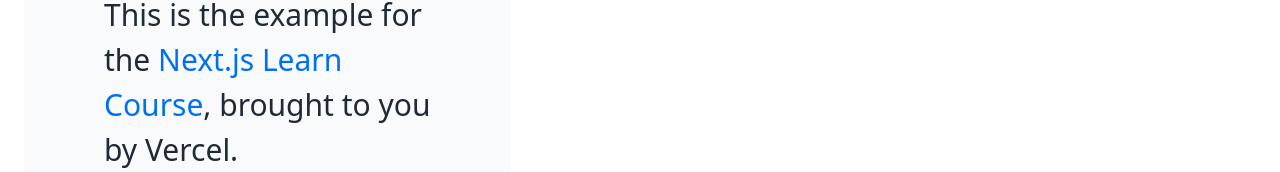
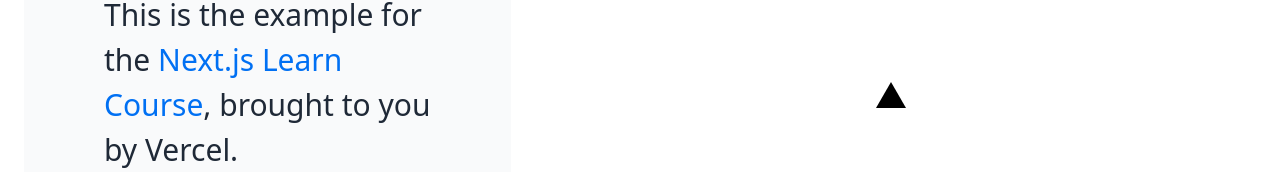
Before and after one commit to fbghk/Nextjs_study_repeat, a Next.js app in the folder nextjs-dashboard/: page / in a window 1280 px wide. Shown: the part 417-589 px from the top of the page. Built offline with nearby package versions, Linux system fonts and the light colour scheme.

Commit message:
chapter-3

```diff
--- a/nextjs-dashboard/app/page.tsx
+++ b/nextjs-dashboard/app/page.tsx
@@ -16,6 +16,7 @@
               Next.js Learn Course
             </a>
             , brought to you by Vercel.
+
           </p>
           <Link
             href="/login"
@@ -25,7 +26,7 @@
           </Link>
         </div>
         <div className="flex items-center justify-center p-6 md:w-3/5 md:px-28 md:py-12">
-          {/* Add Hero Images Here */}
+        <div className="relative w-0 h-0 border-l-[15px] border-r-[15px] border-b-[26px] border-l-transparent border-r-transparent border-b-black"></div>
         </div>
       </div>
     </main>
```
